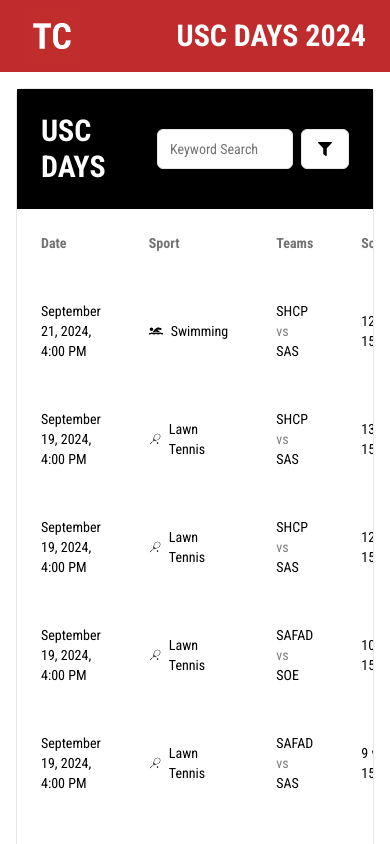
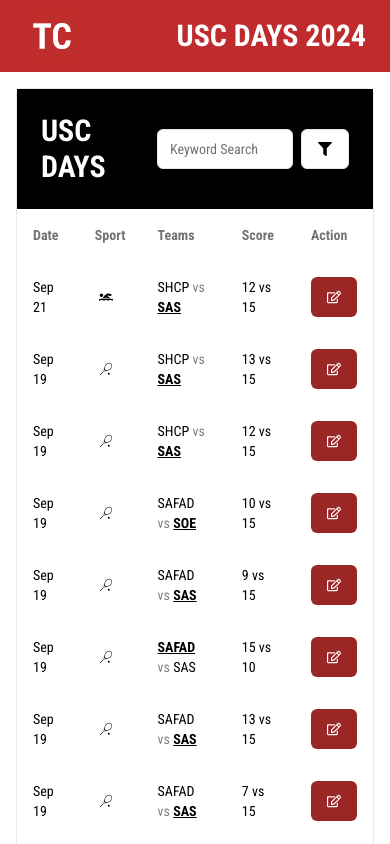
Before and after one commit to todayscarolinian/usc-days, a Next.js app: page / in a window 390 px wide. Shown: the top 844 px of the page. Built offline with nearby package versions, Linux system fonts and the light colour scheme.

Commit message:
refactor[TC-01_03]: revised mobile view of table

```diff
--- a/src/components/Scores/columns.tsx
+++ b/src/components/Scores/columns.tsx
@@ -3,17 +3,10 @@
 import { ColumnDef, SortingFn } from "@tanstack/react-table";
 import { Scores } from "@/types/types";
 import { Champions } from "@/types/types";
-import {
-  FaBasketballBall,
-  FaVolleyballBall,
-  FaSwimmer,
-  FaRegEdit
-} from "react-icons/fa";
-import {
-  GiShuttlecock,
-  GiTennisRacket
-} from "react-icons/gi";
+import { FaBasketballBall, FaVolleyballBall, FaSwimmer } from "react-icons/fa";
+import { GiShuttlecock, GiTennisRacket } from "react-icons/gi";
 import { formatLongDate } from "@/lib/utils";
+import { format } from "date-fns";
 
 const sportIcons: Record<string, JSX.Element> = {
   Basketball: <FaBasketballBall className="inline mr-2" />,
@@ -42,13 +35,18 @@ export const scoreColumns: ColumnDef<Scores>[] = [
     accessorFn: (row) => formatLongDate(row.date), // Create derived field
     header: () => <span className="font-bold sm:text-lg">Date</span>,
     cell: (info) => {
-      const date = info.getValue<string>();
+      const dateString = info.getValue<string>();
+      const date = new Date(dateString);
 
-      const formattedDate = formatLongDate(date);
+      const longDate = format(date, "MMMM d, yyyy, h:mm a");
+      const shortDate = format(date, "MMM d");
 
       return (
-        <span className="sm:text-[16px]">{formattedDate}</span>
-      )
+        <>
+          <span className="sm:text-[16px] hidden md:block">{longDate}</span>
+          <span className="sm:text-[16px] block md:hidden">{shortDate}</span>
+        </>
+      );
     },
     sortingFn: dateSortingFn,
     enableColumnFilter: true,
@@ -62,9 +60,9 @@ export const scoreColumns: ColumnDef<Scores>[] = [
       const Icon = sportIcons[sport]; // Retrieve the icon from the mapping
 
       return (
-        <span className="flex items-center sm:text-[16px]">
+        <span className="flex items-center justify-center md:justify-normal sm:text-[16px]">
           {Icon}
-          {sport}
+          <span className="hidden md:block">{sport}</span>
         </span>
       );
     },
@@ -76,11 +74,19 @@ export const scoreColumns: ColumnDef<Scores>[] = [
     header: () => <span className="font-bold sm:text-lg">Teams</span>,
     cell: (info) => {
       const teams = info.row.original.teams;
+      const winner = info.row.original.winner;
+
       return (
-      <span className="sm:text-[16px]">
-        {teams.home} <span className="opacity-50">vs</span> {teams.away}
-      </span>
-    );
+        <span className="sm:text-[16px]">
+          <span className={winner === teams.home ? "font-bold underline md:font-normal md:no-underline" : ""}>
+            {teams.home}
+          </span>{" "}
+          <span className="opacity-50">vs</span>{" "}
+          <span className={winner === teams.away ? "font-bold underline md:font-normal md:no-underline" : ""}>
+            {teams.away}
+          </span>
+        </span>
+      );
     },
     filterFn: (row, columnId, filterValue) => {
       // Get the teams string (already flattened in accessorFn)
@@ -97,10 +103,8 @@ export const scoreColumns: ColumnDef<Scores>[] = [
     cell: (info) => {
       const score = info.getValue<string>();
 
-      return (
-        <span className="sm:text-[16px]">{score}</span>
-      )
-    }
+      return <span className="sm:text-[16px]">{score}</span>;
+    },
   },
   {
     id: "winner",
@@ -109,10 +113,8 @@ export const scoreColumns: ColumnDef<Scores>[] = [
     cell: (info) => {
       const winner = info.getValue<string>();
 
-      return (
-        <span className="sm:text-[16px]">{winner}</span>
-      )
-    }
+      return <span className="sm:text-[16px]">{winner}</span>;
+    },
   },
 ];
 
--- a/src/components/Scores/score-table.tsx
+++ b/src/components/Scores/score-table.tsx
@@ -55,8 +55,8 @@ export function DataTable<TData, TValue>({
     {
       id: "date",
       desc: true,
-    }
-  ])
+    },
+  ]);
   const filters = useFilter();
 
   useEffect(() => {
@@ -101,7 +101,7 @@ export function DataTable<TData, TValue>({
       globalFilter,
       columnFilters,
       pagination,
-      sorting
+      sorting,
     },
   });
 
@@ -127,11 +127,15 @@ export function DataTable<TData, TValue>({
       {/* Data table */}
       <Table>
         <TableHeader>
-          {table.getHeaderGroups().map((headerGroup) => (
+          {table.getHeaderGroups().map((headerGroup) => {
+            return (
               <TableRow key={headerGroup.id} className="border-none">
                 {headerGroup.headers.map((header) => {
                   return (
-                  <TableHead key={header.id} className="p-6">
+                    <TableHead
+                      key={header.id}
+                      className={`p-4 md:p-6 ${header.id == "winner" && "hidden md:block"}`}
+                    >
                       {header.isPlaceholder
                         ? null
                         : flexRender(
@@ -142,27 +146,36 @@ export function DataTable<TData, TValue>({
                   );
                 })}
                 {userMockData.role === "staff" ? (
-                <TableHead className="p-6">
+                  <TableHead className="p-4">
                     <span className="font-bold sm:text-lg">Action</span>
                   </TableHead>
                 ) : (
                   ""
                 )}
               </TableRow>
-          ))}
+            );
+          })}
         </TableHeader>
         <TableBody>
           {table.getRowModel().rows?.length ? (
             table.getRowModel().rows.map((row) => (
               <TableRow key={row.id} className="border-none">
-                {row.getVisibleCells().map((cell) => (
-                  <TableCell key={cell.id} className="p-6">
-                    {flexRender(cell.column.columnDef.cell, cell.getContext())}
+                {row.getVisibleCells().map((cell) => {
+                  return (
+                    <TableCell
+                      key={cell.id}
+                      className={`p-4 md:p-6 ${cell.id.includes("winner") && "hidden md:block"}`}
+                    >
+                      {flexRender(
+                        cell.column.columnDef.cell,
+                        cell.getContext()
+                      )}
                     </TableCell>
-                ))}
+                  );
+                })}
                 {/* Staff authenticated show edit button - Once clicked, dialog for Score submission will appear*/}
                 {userMockData.role === "staff" ? (
-                  <TableCell className="p-6">
+                  <TableCell className="p-4">
                     <Button className="bg-[#9B2626] hover:bg-[#771D1D]">
                       <FaRegEdit />
                     </Button>
```
Also changed, not shown: 1 other file (tests, documents, lock files or other folders). Lines whose indentation alone changed are shown as unchanged.
